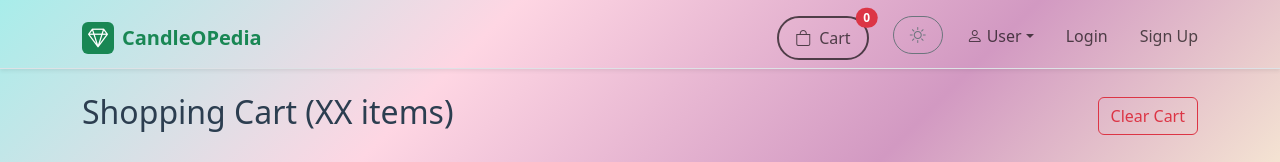
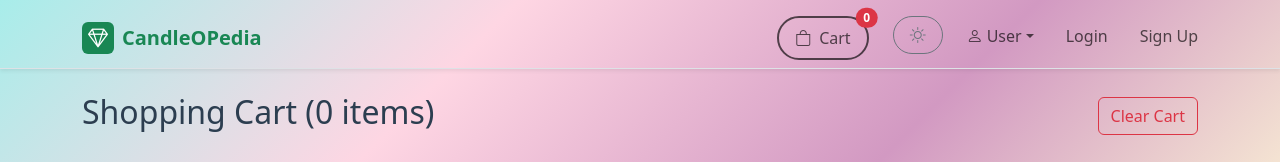
Before and after one commit to bhrugen/8-CandleOPedia, a React (Vite) app in the folder candleopedia/: page /cart in a window 1280 px wide. Shown: the top 162 px of the page. Built offline with nearby package versions, Linux system fonts and the light colour scheme.

Commit message:
Section 16 - Cart items and devtools

```diff
--- a/candleopedia/src/pages/shop/Cart.jsx
+++ b/candleopedia/src/pages/shop/Cart.jsx
@@ -1,8 +1,18 @@
+import { useSelector, useDispatch } from "react-redux";
+import { useNavigate } from "react-router-dom";
+
 function Cart() {
+  const navigate = useNavigate();
+  const dispatch = useDispatch();
+
+  const { items, totalQuantity, totalAmount } = useSelector(
+    (state) => state.cart
+  );
+
   return (
     <div className="container py-4">
       <div className="d-flex justify-content-between align-items-center mb-4">
-        <h2>Shopping Cart (XX items)</h2>
+        <h2>Shopping Cart ({totalQuantity} items)</h2>
         <button className="btn btn-outline-danger">Clear Cart</button>
       </div>
 
```
